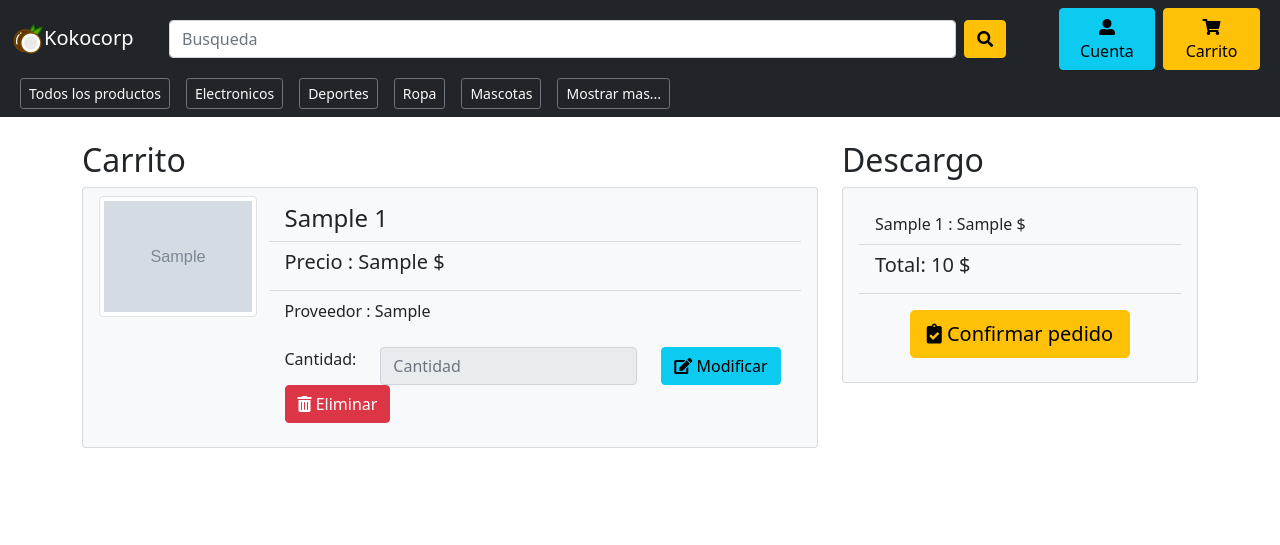
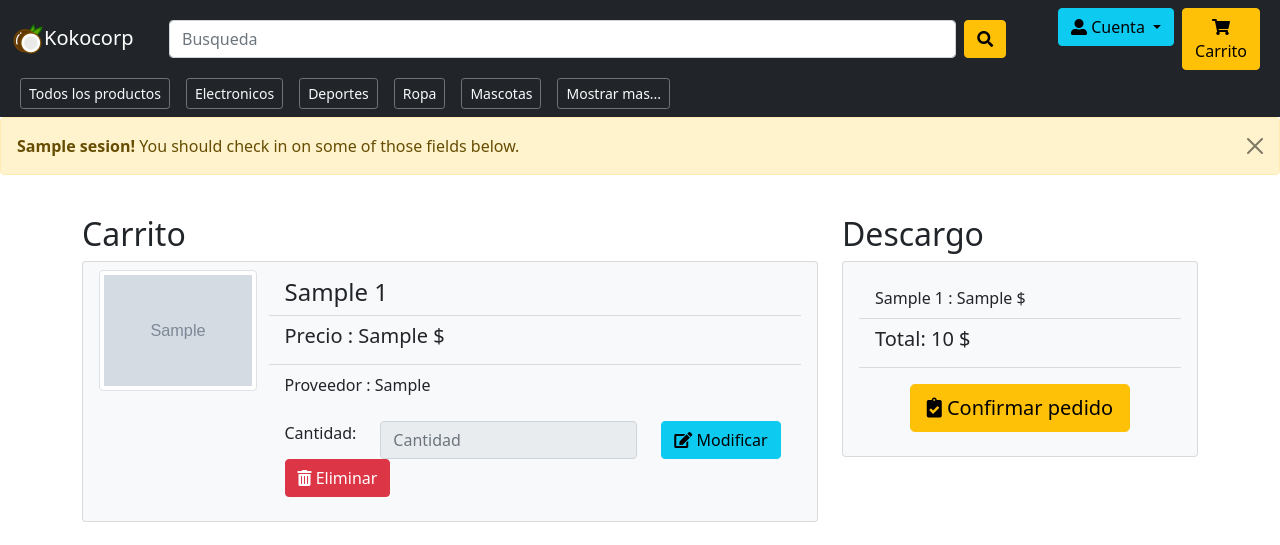
Before and after one commit to Carlos1408/kokocorp, a Django app: template ventas/templates/ventas/carrito.html in a window 1280 px wide. Shown: the top 545 px of the page. Run offline with Django 3.2, Linux system fonts and the light colour scheme; the template is opened without the code that fills it: most values are stand-ins (such as "Sample title", 1, 10 or a date in 2020).

Commit message:
Inicio de sesion implementado, funcionamiento basico de la confirmacion de pedido

```diff
--- a/ventas/templates/ventas/carrito.html
+++ b/ventas/templates/ventas/carrito.html
@@ -1,6 +1,6 @@
 {% extends 'ventas/layout.html' %}
 {% block body %}
-<form action="home.html" class="container py-4">
+<form action="{% url 'confirmar-pedido' %}" class="container py-4">{% csrf_token %}
     <div class="row">
         <div class="col-12 col-lg-8">
             <h2>Carrito</h2>
@@ -33,7 +33,7 @@
                             </div>
                             <div class="col-md-8 col-lg-auto">
                                 <input class="form-control" placeholder="Cantidad" type="number" value="{{producto.0}}"
-                                    name="cantidad" required readonly>
+                                    name="cantidad{{producto.1.id}}" required readonly>
                             </div>
                             <div class="col-6 col-lg-auto">
                                 <a href="" class="btn btn-info">
--- /dev/null
+++ b/ventas/templates/ventas/cuenta_usuario.html
@@ -0,0 +1 @@
+DATOS PERSONALES DE USUARIO
--- a/ventas/templates/ventas/layout.html
+++ b/ventas/templates/ventas/layout.html
@@ -35,15 +36,26 @@
             <div class="col-lg-2">
                 <div class="d-flex justify-content-end">
                     <div>
-                        <!-- <a href="" class="btn btn btn-info">
-                            <i class="fas fa-user-alt"></i>
-                            Cuenta
-                        </a> -->
-                        <button type="button" class="btn btn-info" data-bs-toggle="modal"
-                            data-bs-target="#exampleModal">
-                            <i class="fas fa-user-alt"></i>
-                            Cuenta
-                        </button>
+                        <div class="btn-group">
+                            <button type="button" class="btn btn-info dropdown-toggle" data-bs-toggle="dropdown"
+                                aria-expanded="false">
+                                <i class="fas fa-user-alt"></i>
+                                Cuenta
+                            </button>
+                            <ul class="dropdown-menu">
+                                {% if not sesion %}
+                                <li><button class="dropdown-item" data-bs-toggle="modal"
+                                        data-bs-target="#exampleModal">Iniciar sesion</button></li>
+                                <li><a class="dropdown-item" href="{% url 'nueva-cuenta' %}">Registrarme</a></li>
+                                {% else %}
+                                <li><a class="dropdown-item" href="{% url 'mi-cuenta' %}">Mi cuenta</a></li>
+                                {% endif %}
+                                <li>
+                                    <hr class="dropdown-divider">
+                                </li>
+                                <li><a class="dropdown-item" href="{% url 'cerrar-sesion' %}">Cerrar sesion</a></li>
+                            </ul>
+                        </div>
                     </div>
                     <div class="px-2">
                         <a href="{% url 'carrito' %}" class="btn btn btn-warning">
@@ -97,10 +111,19 @@
         </div>
     </div>
 
+    <!-- ALERT -->
+    {% if sesion %}
+    <div class="alert alert-warning alert-dismissible fade show" role="alert">
+        <strong>{{sesion}}!</strong> You should check in on some of those fields below.
+        <button type="button" class="btn-close" data-bs-dismiss="alert" aria-label="Close"></button>
+    </div>
+    {% endif %}
+    <!-- --------------- -->
+
     <!-- INICIO DE SESION Modal -->
     <div class="modal fade" id="exampleModal" tabindex="-1" aria-labelledby="exampleModalLabel" aria-hidden="true">
         <div class="modal-dialog">
-            <form class="modal-content" action="#">
+            <form class="modal-content" action="{% url 'iniciar-sesion' %}" method="POST">{% csrf_token %}
                 <div class="modal-header">
                     <h5 class="modal-title" id="exampleModalLabel">Inicio de sesion</h5>
                     <button type="button" class="btn-close" data-bs-dismiss="modal" aria-label="Close"></button>
--- a/ventas/urls.py
+++ b/ventas/urls.py
@@ -9,5 +9,9 @@ urlpatterns = [
     path('add-carrito/<id>', add_carrito, name='add-carrito'),
     path('remover-carrito/<id>', remover_carrito, name='remover-carrito'),
     path('busqueda', busqueda, name='busqueda'),
-    path('nueva-cuenta', nueva_cuenta, name='nueva-cuenta')
+    path('nueva-cuenta', nueva_cuenta, name='nueva-cuenta'),
+    path('mi-cuenta', mi_cuenta, name='mi-cuenta'),
+    path('iniciar-sesion', iniciar_sesion, name='iniciar-sesion'),
+    path('cerrar-sesion', cerrar_sesion, name='cerrar-sesion'),
+    path('confirmar-pedido', confirmar_pedido, name='confirmar-pedido')
 ]
```
Also changed, not shown: other parts of ventas/templates/ventas/layout.html (+10 -6 lines), ventas/views.py (+44 -7 lines), ventas/templates/ventas/registro_usuario.html (renamed from ventas/templates/ventas/cuenta.html).
